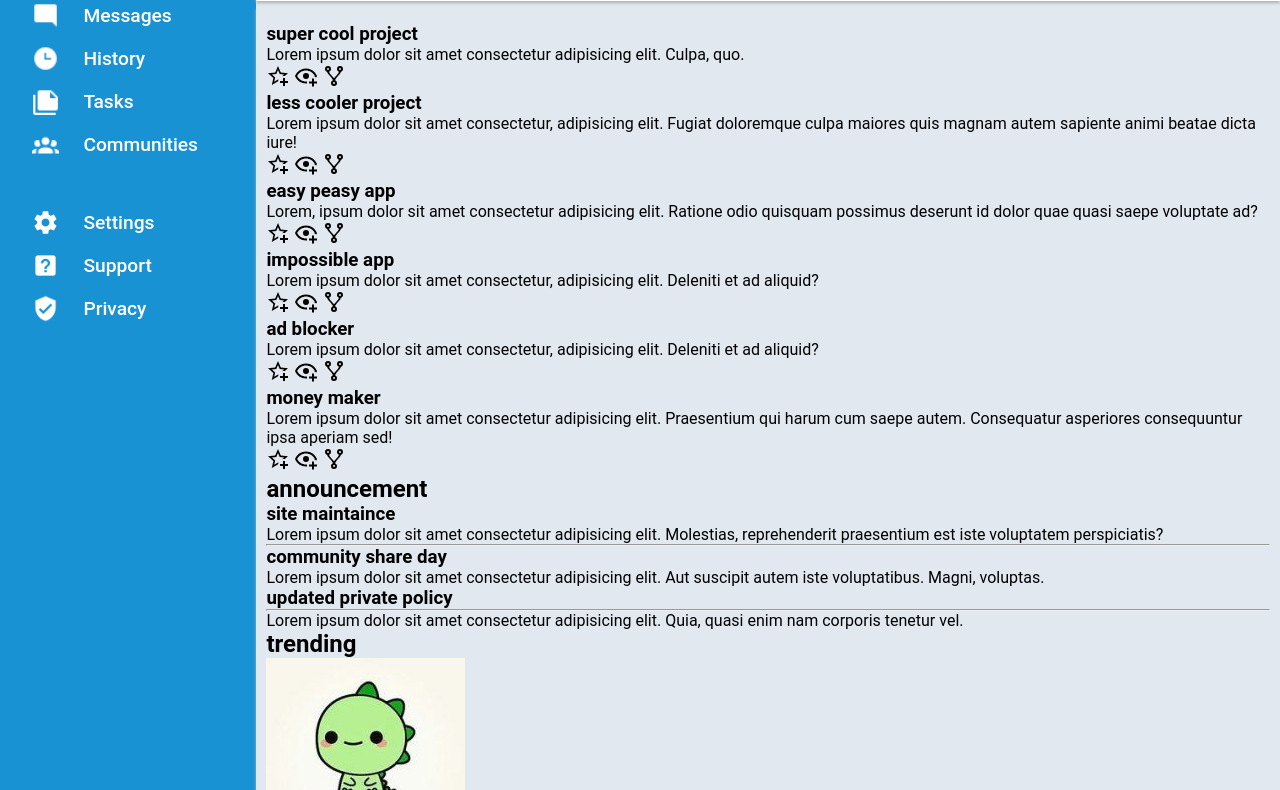
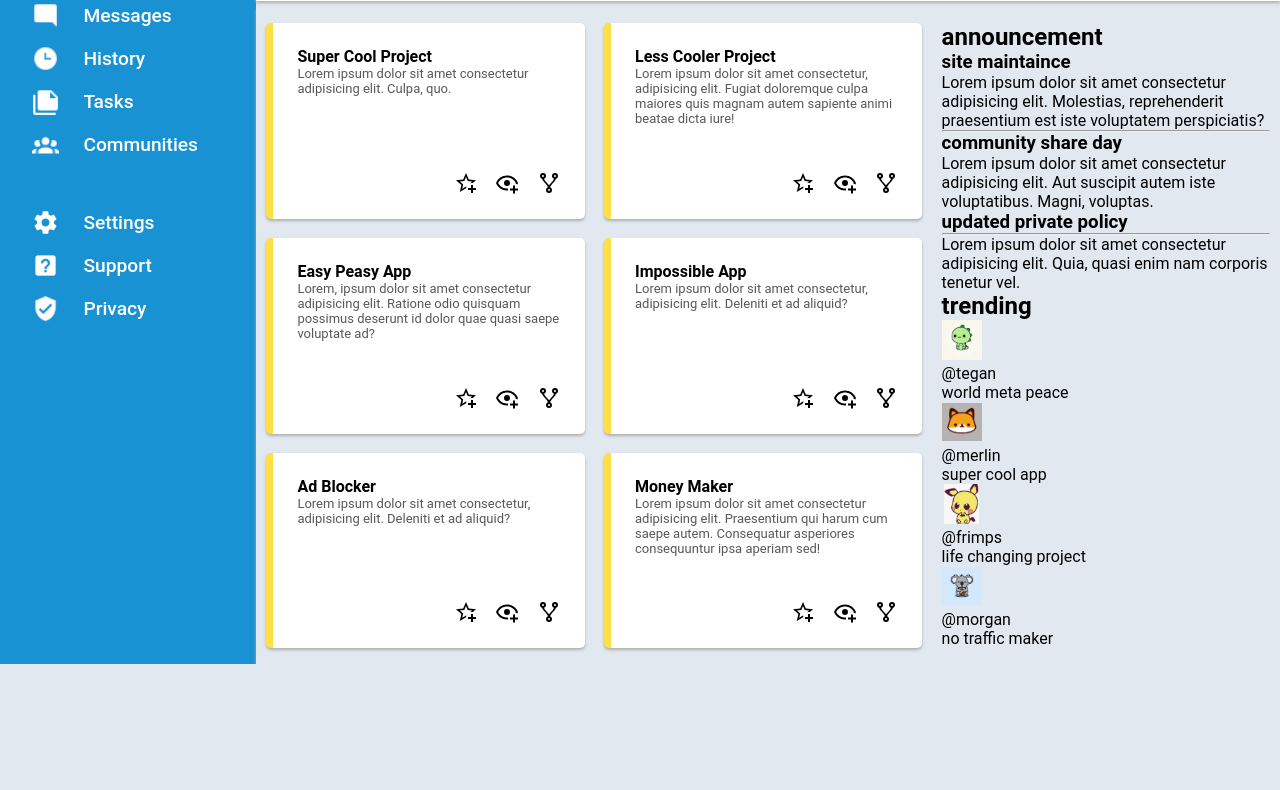
Before and after one commit to bismarkagyare/admin-dashboard, a plain HTML site: page index.html in a window 1280 px wide. Shown: the part 184-974 px from the top of the page. After the commit the page ends 848 px from the top, so only its background shows below. Drawn offline with Linux system fonts and the light colour scheme.

Commit message:
styled projects cards

```diff
--- a/styles.css
+++ b/styles.css
@@ -259,7 +259,7 @@ html, body {
 }
 
 /* resize images for a better view before changing */
-.top-header img, .bottom-header img{
+.trending img{
     width: 40px;
     height: 40px;
     background-repeat: no-repeat;
@@ -274,4 +274,44 @@ html, body {
     box-shadow: 0 2px 3px rgb(175, 175, 175);
     padding: 1rem 0.65rem;
     margin-top: 0.4rem;
+    display: grid;
+    grid-template-columns: 2fr 1fr;
+    gap: 1.2rem;
 }
+
+.projects {
+    display: grid;
+    grid-template-columns: repeat(auto-fit, minmax(300px, 1fr));
+    gap: 1.2rem;
+}
+
+.projects .card {
+    box-shadow: 0 2px 3px rgb(175, 175, 175);
+    border-radius: 5px;
+    background-color: #fff;
+    padding: 1.5rem;
+    border-left: 7px solid var(--card-border);
+    display: flex;
+    flex-direction: column;
+    justify-content: space-between;
+}
+
+.card .card-text h3 {
+    font-size: 1rem;
+    font-weight: 600;
+    text-transform: capitalize;
+}
+
+.card .card-text p {
+    font-size: 13px;
+    color: rgb(88, 88, 88);
+}
+
+.card .card-icons {
+    display: flex;
+    justify-content: end;
+}
+
+.card .card-icons img {
+    margin-left: 1.1rem;
+}
```
